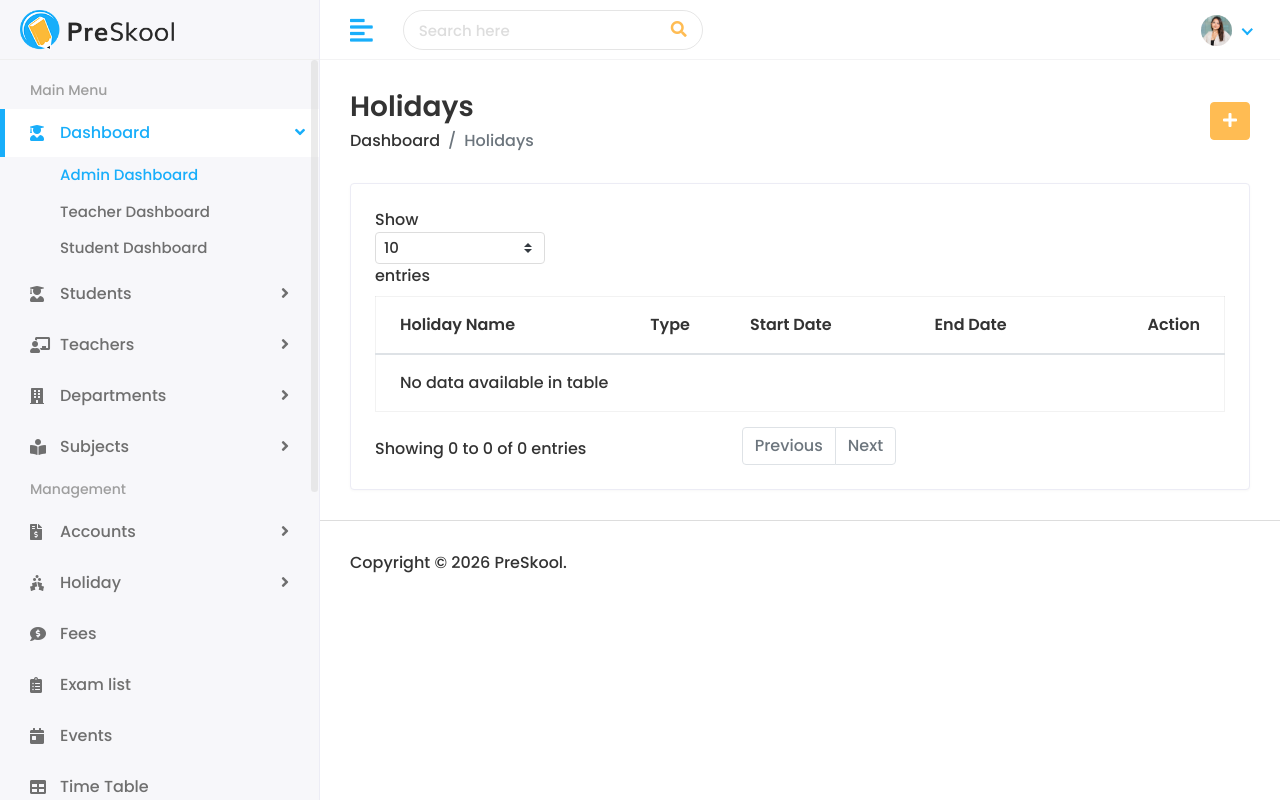
After one commit to Yaasinayadi/Project_django, a Django app: page /holidays/ in a window 1280 px wide. The commit adds this page. Run offline with Django 5.2, Linux system fonts and the light colour scheme; data that the repository does not hold is empty; some libraries are stand-ins or nearby versions.

Commit message:
creation de la gestion des jours firies

```diff
--- a/school/faculty/urls.py
+++ b/school/faculty/urls.py
@@ -22,4 +22,9 @@ urlpatterns = [
     path('subjects/edit/<int:pk>/', views.edit_subject, name='edit_subject'),
     path('subjects/view/<int:pk>/', views.view_subject, name='view_subject'),
     path('subjects/delete/<int:pk>/', views.delete_subject, name='delete_subject'),
+
+    path('holidays/', views.holiday_list, name='holiday_list'),
+    path('holidays/add/', views.add_holiday, name='add_holiday'),
+    path('holidays/edit/<int:pk>/', views.edit_holiday, name='edit_holiday'),
+    path('holidays/delete/<int:pk>/', views.delete_holiday, name='delete_holiday'),
 ]
--- a/school/faculty/views.py
+++ b/school/faculty/views.py
@@ -1,5 +1,5 @@
 from django.shortcuts import render, redirect, get_object_or_404
-from .models import Teacher, Department, Subject
+from .models import Teacher, Department, Subject, Holiday
 from django.contrib import messages
 
 
@@ -217,3 +217,41 @@ def delete_subject(request, pk):
     subject.delete()
     messages.success(request, 'Subject deleted successfully')
     return redirect('subject_list')
+
+
+def holiday_list(request):
+    holidays = Holiday.objects.all()
+    return render(request, 'holidays/holidays.html', {'holidays': holidays})
+
+
+def add_holiday(request):
+    if request.method == 'POST':
+        Holiday.objects.create(
+            name=request.POST.get('name'),
+            type=request.POST.get('type'),
+            start_date=request.POST.get('start_date'),
+            end_date=request.POST.get('end_date'),
+        )
+        messages.success(request, 'Holiday added successfully')
+        return redirect('holiday_list')
+    return render(request, 'holidays/add-holiday.html')
+
+
+def edit_holiday(request, pk):
+    holiday = get_object_or_404(Holiday, pk=pk)
+    if request.method == 'POST':
+        holiday.name = request.POST.get('name')
+        holiday.type = request.POST.get('type')
+        holiday.start_date = request.POST.get('start_date')
+        holiday.end_date = request.POST.get('end_date')
+        holiday.save()
+        messages.success(request, 'Holiday updated successfully')
+        return redirect('holiday_list')
+    return render(request, 'holidays/edit-holiday.html', {'holiday': holiday})
+
+
+def delete_holiday(request, pk):
+    holiday = get_object_or_404(Holiday, pk=pk)
+    holiday.delete()
+    messages.success(request, 'Holiday deleted successfully')
+    return redirect('holiday_list')
--- a/school/templates/Home/base.html
+++ b/school/templates/Home/base.html
@@ -151,8 +151,13 @@
                         <li><a href="add-salary.html">Add Salary</a></li>
                      </ul>
                   </li>
-                  <li>
-                     <a href="holiday.html"><i class="fas fa-holly-berry"></i> <span>Holiday</span></a>
+                  <li class="submenu">
+                     <a href="#"><i class="fas fa-holly-berry"></i> <span> Holiday</span> <span
+                           class="menu-arrow"></span></a>
+                     <ul>
+                        <li><a href="{% url 'holiday_list' %}">Holiday List</a></li>
+                        <li><a href="{% url 'add_holiday' %}">Holiday Add</a></li>
+                     </ul>
                   </li>
                   <li>
                      <a href="fees.html"><i class="fas fa-comment-dollar"></i> <span>Fees</span></a>
--- /dev/null
+++ b/school/templates/holidays/holidays.html
@@ -0,0 +1,80 @@
+{% extends 'Home/base.html' %}
+{% load static %}
+{% block body %}
+
+<div class="page-wrapper">
+    <div class="content container-fluid">
+        <div class="page-header">
+            <div class="row align-items-center">
+                <div class="col">
+                    <h3 class="page-title">Holidays</h3>
+                    <ul class="breadcrumb">
+                        <li class="breadcrumb-item"><a href="/dashboard">Dashboard</a></li>
+                        <li class="breadcrumb-item active">Holidays</li>
+                    </ul>
+                </div>
+                <div class="col-auto text-right float-right ml-auto">
+                    <a href="{% url 'add_holiday' %}" class="btn btn-primary"><i class="fas fa-plus"></i></a>
+                </div>
+            </div>
+        </div>
+        <div class="row">
+            <div class="col-sm-12">
+                <div class="card card-table">
+                    <div class="card-body">
+                        <div class="table-responsive">
+                            <table class="table table-hover table-center mb-0 datatable">
+                                <thead>
+                                    <tr>
+                                        <th>Holiday Name</th>
+                                        <th>Type</th>
+                                        <th>Start Date</th>
+                                        <th>End Date</th>
+                                        <th class="text-right">Action</th>
+                                    </tr>
+                                </thead>
+                                <tbody>
+                                    {% for holiday in holidays %}
+                                    <tr>
+                                        <td>
+                                            <h2>
+                                                <a>{{ holiday.name }}</a>
+                                            </h2>
+                                        </td>
+                                        <td>{{ holiday.type }}</td>
+                                        <td>{{ holiday.start_date|date:"d M Y" }}</td>
+                                        <td>{{ holiday.end_date|date:"d M Y" }}</td>
+                                        <td class="text-right">
+                                            <div class="actions">
+                                                <a href="{% url 'edit_holiday' holiday.pk %}" class="btn btn-sm bg-success-light mr-2">
+                                                    <i class="fas fa-pen"></i>
+                                                </a>
+                                                <form action="{% url 'delete_holiday' holiday.pk %}" method="POST" style="display:inline;">
+                                                    {% csrf_token %}
+                                                    <button type="submit" class="btn btn-sm bg-danger-light" onclick="return confirm('Are you sure you want to delete this holiday?');">
+                                                        <i class="fas fa-trash"></i>
+                                                    </button>
+                                                </form>
+                                            </div>
+                                        </td>
+                                    </tr>
+                                    {% endfor %}
+                                </tbody>
+                            </table>
+                        </div>
+                    </div>
+                </div>
+            </div>
+        </div>
+    </div>
+    <footer>
+        <p>Copyright © 2026 PreSkool.</p>
+    </footer>
+</div>
+<script src="{%static 'assets/js/jquery-3.6.0.min.js' %}"></script>
+<script src="{%static 'assets/js/popper.min.js' %}"></script>
+<script src="{%static 'assets/plugins/bootstrap/js/bootstrap.min.js' %}"></script>
+<script src="{%static 'assets/plugins/slimscroll/jquery.slimscroll.min.js' %}"></script>
+<script src="{%static 'assets/plugins/datatables/datatables.min.js' %}"></script>
+<script src="{%static 'assets/js/script.js' %}"></script>
+{% endblock %}
```
Also changed, not shown: school/faculty/admin.py (+7 -1 lines), school/faculty/models.py (+10 -0 lines), school/templates/holidays/add-holiday.html (added, +74 -0 lines), school/templates/holidays/edit-holiday.html (added, +73 -0 lines), school/db.sqlite3, school/faculty/migrations/0004_holiday.py (added).
